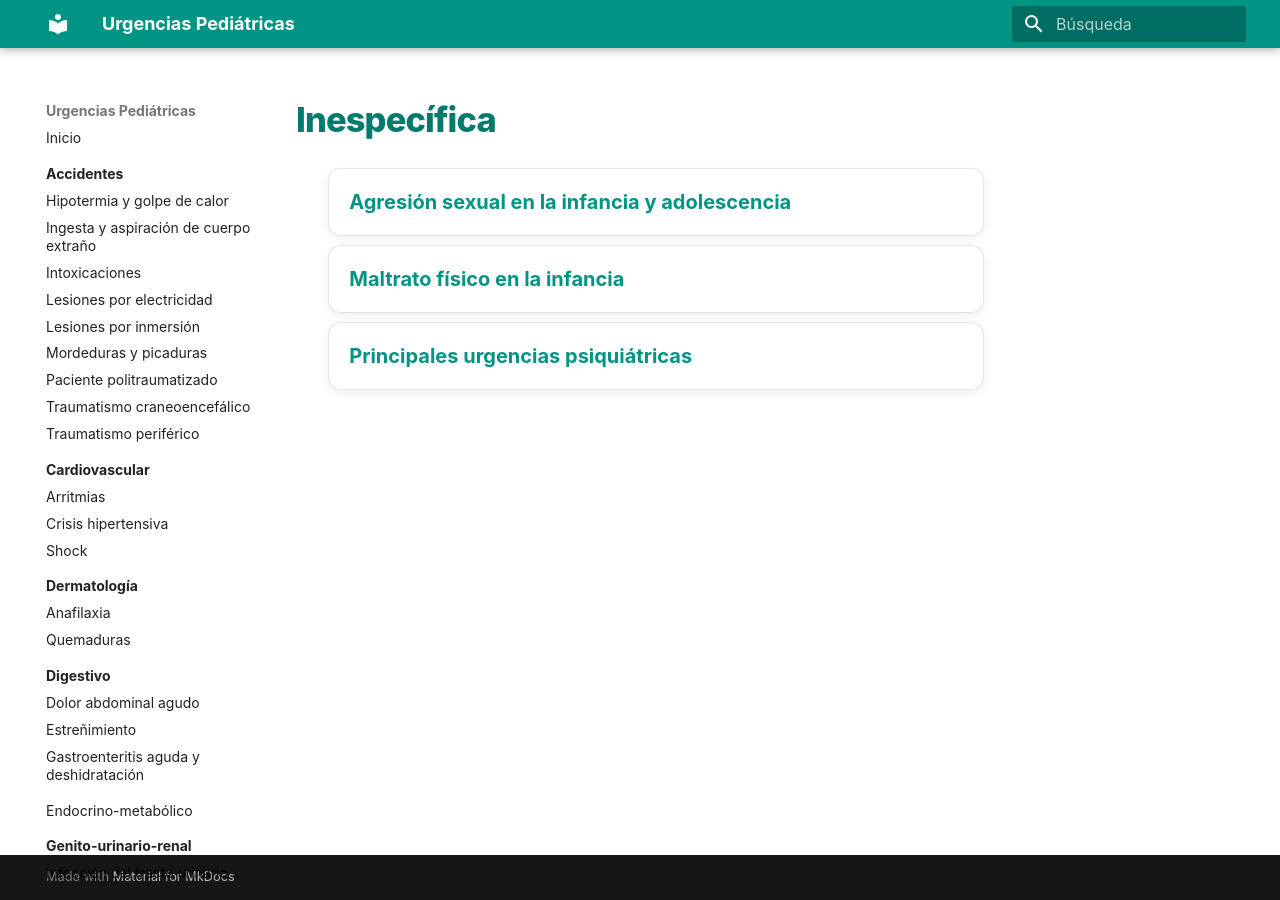
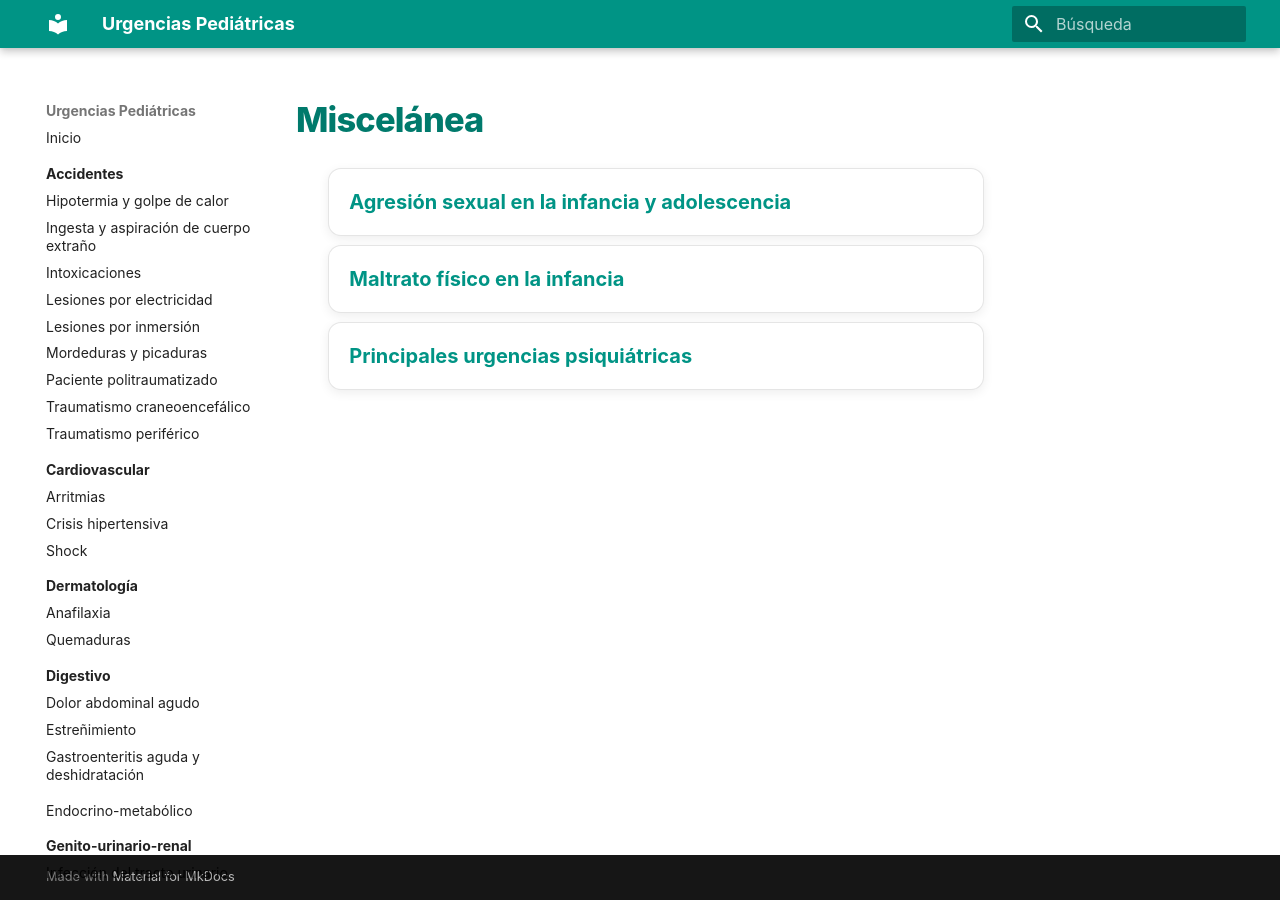
Before and after one commit to gonzaloares/urgencias-pediatricas, an MkDocs documentation site: the page built from docs/inespecifica/index.md, in a window 1280 px wide. Built offline with MkDocs 1.6.1 and Material for MkDocs 9.7.7, drawn with Linux system fonts in a browser that asks for light colours.

```diff
--- a/docs/inespecifica/index.md
+++ b/docs/inespecifica/index.md
@@ -1,4 +1,4 @@
-# Inespecífica
+# Miscelánea
 
 <div class="protocol-index" markdown="1">
 
```
